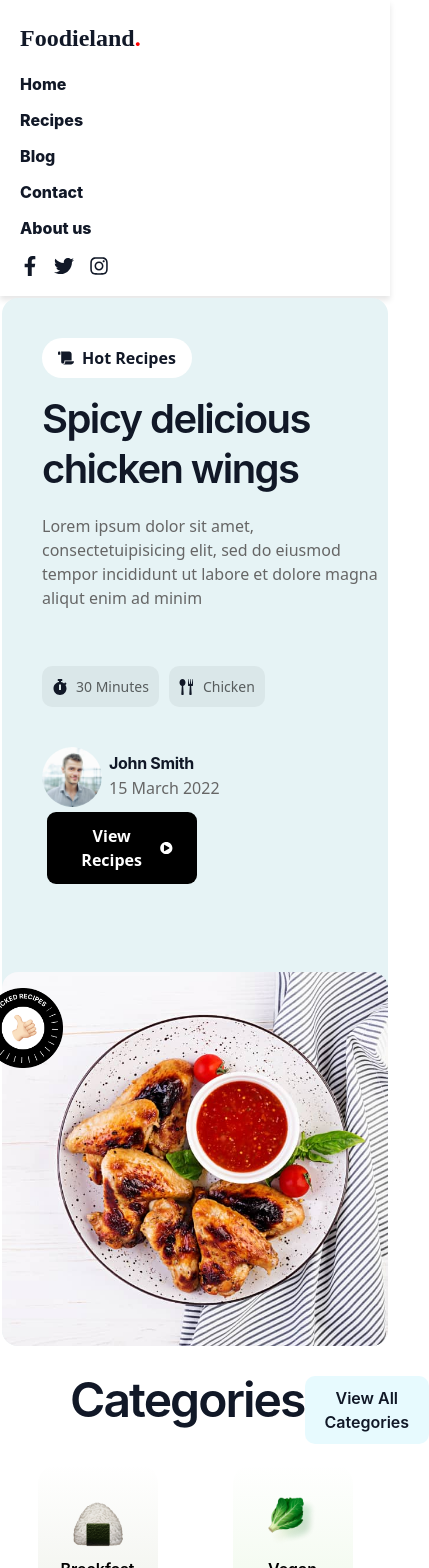
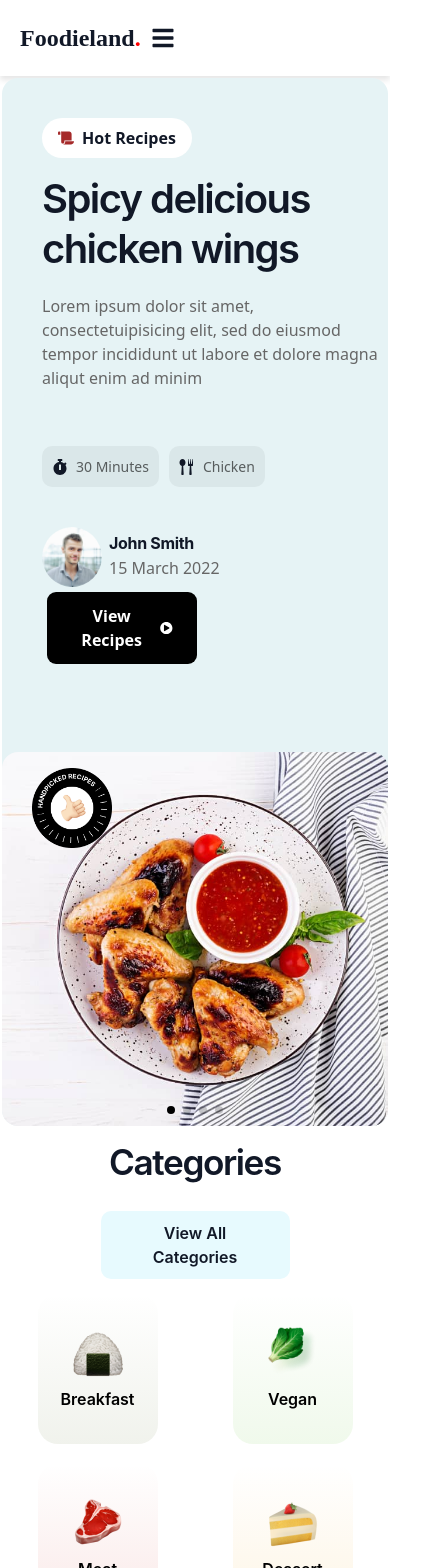
Before and after one commit to baqx/foodieland, a React (Create React App) app: page / in a window 390 px wide. Shown: the top 1568 px of the page, 429 px wide, since content can reach past the window. Built offline with nearby package versions, Linux system fonts and the light colour scheme.

Commit message:
I added the swiper to the herosection
I added a swiper component from swiperjs

```diff
--- a/package.json
+++ b/package.json
@@ -19,6 +19,7 @@
     "react-scripts": "5.0.1",
     "react-social-media-embed": "^2.5.13",
     "styled-components": "^6.1.12",
+    "swiper": "^11.1.9",
     "typescript": "^4.9.5",
     "web-vitals": "^2.1.4"
   },
--- a/src/components/Header.tsx
+++ b/src/components/Header.tsx
@@ -1,19 +1,28 @@
-import React from "react";
-import { FaFacebookF, FaTwitter, FaInstagram } from "react-icons/fa";
+import React, { useState } from "react";
+import { FaFacebookF, FaTwitter, FaInstagram, FaBars, FaTimes } from "react-icons/fa";
 import "../styles/Header.css";
 
 const Header: React.FC = () => {
+  const [isMenuOpen, setIsMenuOpen] = useState(false);
+
+  const toggleMenu = () => {
+    setIsMenuOpen(!isMenuOpen);
+  };
+
   return (
     <header className="header">
       <div className="header-title">
         Foodieland<span style={{ color: "red" }}>.</span>
       </div>
-      <nav className="header-nav">
-        <a href="#">Home</a>
-        <a href="#">Recipes</a>
-        <a href="#">Blog</a>
-        <a href="#">Contact</a>
-        <a href="#">About us</a>
+      <button className="menu-toggle" onClick={toggleMenu}>
+        {isMenuOpen ? <FaTimes /> : <FaBars />}
+      </button>
+      <nav className={`header-nav ${isMenuOpen ? 'open' : ''}`}>
+        <a href="#" onClick={toggleMenu}>Home</a>
+        <a href="#" onClick={toggleMenu}>Recipes</a>
+        <a href="#" onClick={toggleMenu}>Blog</a>
+        <a href="#" onClick={toggleMenu}>Contact</a>
+        <a href="#" onClick={toggleMenu}>About us</a>
       </nav>
       <div className="header-icons">
         <FaFacebookF />
--- a/src/components/HomePage.tsx
+++ b/src/components/HomePage.tsx
@@ -8,13 +8,14 @@ import ChefShowcase from "../components/MainContents/ChefShowcase";
 import InstagramSection from "../components/MainContents/InstagramSection";
 import MoreRecipes from "../components/MainContents/MoreRecipes";
 import NewsletterSignup from "../components/MainContents/NewsletterSignup";
+import HeroSectionSlider from "./MainContents/HeroSectionSlider";
 
 const HomePage: React.FC = () => {
   return (
     <div className="font-sans text-gray-900">
       <Header />
       <main>
-        <HeroSection />
+        <HeroSectionSlider />
         <Categories />
         <Recipes />
         <ChefShowcase />
--- a/src/components/MainContents/HeroSection.tsx
+++ b/src/components/MainContents/HeroSection.tsx
@@ -4,30 +4,46 @@ import { FaPlayCircle, FaScroll, FaStopwatch } from "react-icons/fa";
 import { useNavigate } from "react-router-dom";
 import { ImSpoonKnife } from "react-icons/im";
 
-const HeroSection: React.FC = () => {
+interface HeroSectionProps {
+  title: string;
+  description: string;
+  time: string;
+  category: string;
+  authorName: string;
+  authorDate: string;
+  imageSrc: string;
+}
+
+const HeroSection: React.FC<HeroSectionProps> = ({
+  title,
+  description,
+  time,
+  category,
+  authorName,
+  authorDate,
+  imageSrc,
+}) => {
   const navigate = useNavigate();
+
   return (
     <div className="HeroSection">
       <div className="HeroSection__content">
         <div className="HeroSection__tag">
           <span>
-            <FaScroll />
+            <FaScroll style={{ color: "brown" }} />
           </span>
           <span>Hot Recipes</span>
         </div>
-        <h1 className="HeroSection__title">Spicy delicious chicken wings</h1>
-        <p className="HeroSection__description  my-5">
-          Lorem ipsum dolor sit amet, consectetuipisicing elit, sed do eiusmod
-          tempor incididunt ut labore et dolore magna aliqut enim ad minim
-        </p>
+        <h1 className="HeroSection__title">{title}</h1>
+        <p className="HeroSection__description my-5">{description}</p>
         <div className="HeroSection__meta">
           <div className="HeroSection__chip-Wrapper my-10">
             <div className="HeroSection__chip">
-              <FaStopwatch /> <span>30 Minutes</span>
+              <FaStopwatch /> <span>{time}</span>
             </div>
             <div className="HeroSection__chip">
               <ImSpoonKnife />
-              <span>Chicken</span>
+              <span>{category}</span>
             </div>
           </div>
         </div>
@@ -35,15 +51,14 @@ const HeroSection: React.FC = () => {
           <div className="HeroSection__name-date-avatar self-center">
             <img
               src="images/avatar.png"
-              alt="John Smith"
+              alt={authorName}
               className="HeroSection__author-avatar self-center"
             />
             <div className="HeroSection__meta self-center align-middle">
-              <span className="HeroSection__author-name">John Smith</span>
-              <span className="HeroSection__date">15 March 2022</span>
+              <span className="HeroSection__author-name">{authorName}</span>
+              <span className="HeroSection__date">{authorDate}</span>
             </div>
           </div>
-
           <button
             onClick={() => navigate("/RecipePage")}
             className="HeroSection__cta self-center"
@@ -53,7 +68,7 @@ const HeroSection: React.FC = () => {
         </div>
       </div>
       <div className="HeroSection__image">
-        <img src="images/hero.png" alt="Spicy delicious chicken wings" />
+        <img src={imageSrc} alt={title} />
         <div className="HeroSection__badge">
           <img src="images/Badge.png" alt="Handpicked recipes" />
         </div>
--- /dev/null
+++ b/src/components/MainContents/HeroSectionSlider.tsx
@@ -0,0 +1,71 @@
+import React from "react";
+import { Swiper, SwiperSlide } from "swiper/react";
+
+import "swiper/css";
+import "swiper/css/pagination";
+import "swiper/css/navigation";
+import "../../styles/MainContents/HeroSectionSlider.css";
+
+import { Pagination, Navigation } from "swiper/modules";
+import HeroSection from "./HeroSection";
+
+const HeroSectionSlider: React.FC = () => {
+  return (
+    <Swiper
+      pagination={{
+        clickable: true,
+      }}
+      navigation={true}
+      modules={[Pagination, Navigation]}
+      className="hero-section-slider"
+    >
+      <SwiperSlide>
+        <HeroSection
+          title="Spicy delicious chicken wings"
+          description="Lorem ipsum dolor sit amet, consectetuipisicing elit, sed do eiusmod tempor incididunt ut labore et dolore magna aliqut enim ad minim "
+          time="30 Minutes"
+          category="Chicken"
+          authorDate="15 March 2022"
+          authorName="John Smith"
+          imageSrc="/images/hero.png"
+        />
+      </SwiperSlide>
+      <SwiperSlide>
+        <HeroSection
+          title="Savory Garlic Parmesan Wings"
+          description="Juicy wings tossed in a creamy garlic parmesan sauce that will make your taste buds dance."
+          time="45 Minutes"
+          category="Appetizers"
+          authorDate="22 June 2023"
+          authorName="Jane Doe"
+          imageSrc="/images/recipes/pancake.png"
+        />
+      </SwiperSlide>
+      <SwiperSlide>
+        <HeroSection
+          title="Big and Juicy Wagyu Beef Cheeseburger"
+          description="Big and Juicy Wagyu Beef Cheeseburger"
+          time="30 Minutes"
+          category="Snack"
+          authorDate="15 March 2022"
+          authorName="John Smith"
+          imageSrc="/images/morerecipes/wagyu-beef.png"
+        />
+      </SwiperSlide>
+
+      <SwiperSlide>
+        <HeroSection
+          title="Fresh Lime Roasted Salmon with Ginger Sauce"
+          description="Fresh Lime Roasted Salmon with Ginger Sauce"
+          time="30 Minutes"
+          category="Healthy"
+          authorDate="15 March 2022"
+          authorName="John Smith"
+          imageSrc="/images/recipes/salmon.png"
+        />
+      </SwiperSlide>
+    </Swiper>
+  );
+};
+
+export default HeroSectionSlider;
--- a/src/components/MainContents/RecipeCard.tsx
+++ b/src/components/MainContents/RecipeCard.tsx
@@ -7,7 +7,6 @@ interface RecipeCardProps {
   title: string;
   time: string;
   category: string;
-
 }
 
 const RecipeCard: React.FC<RecipeCardProps> = ({
@@ -15,13 +14,15 @@ const RecipeCard: React.FC<RecipeCardProps> = ({
   title,
   time,
   category,
-
 }) => {
   return (
     <div className="recipe-card">
       <img src={image} alt={title} className="recipe-image" />
       <div className="recipe-content">
         <h3 className="recipe-title">{title}</h3>
+
+        {/* Conditionally render recipe icons so that it wont show the icons if it is an ad */}
+        {time !== "" && (
           <div className="recipe-info">
             <span className="recipe-time">
               <FaClock /> {time}
@@ -31,6 +32,7 @@ const RecipeCard: React.FC<RecipeCardProps> = ({
               <span className="recipe-category">{category}</span>
             </div>
           </div>
+        )}
       </div>
     </div>
   );
--- a/src/styles/Header.css
+++ b/src/styles/Header.css
@@ -24,7 +24,6 @@
   transition: color 0.3s;
   font-family: "Inter", sans-serif;
   font-weight: 800;
-  transition: 0.3s;
 }
 
 .header-nav a:hover {
@@ -38,20 +37,47 @@
   margin-right: 8px;
 }
 
+.menu-toggle {
+  display: none;
+  background: none;
+  border: none;
+  font-size: 1.5rem;
+  cursor: pointer;
+}
+
 /* Media Queries for responsiveness */
 @media (max-width: 768px) {
   .header {
-    flex-direction: column;
-    align-items: flex-start;
+    display: flex;
+    flex-direction: row;
+    justify-content: space-around !important;
+    gap: 10px;
+    align-items: normal;
+  }
+
+  .menu-toggle {
+    display: block;
+    order: 2;
   }
 
   .header-nav {
     flex-direction: column;
-    gap: 0.75rem;
-    margin-top: 1rem;
+    position: fixed;
+    top: 0;
+    right: -100%;
+    width: 70%;
+    height: 100vh;
+    background-color: white;
+    padding: 2rem;
+    transition: right 0.3s ease-in-out;
+    z-index: 1000;
+  }
+
+  .header-nav.open {
+    right: 0;
   }
 
   .header-icons {
-    margin-top: 1rem;
+    display: none;
   }
 }
--- a/src/styles/MainContents/Categories.css
+++ b/src/styles/MainContents/Categories.css
@@ -36,9 +36,22 @@
 }
 .section-title {
   font-family: Inter;
-  font-size: 48px;
+  font-size: 2.2em;
   font-weight: 600;
   line-height: 58.09px;
   letter-spacing: -0.04em;
   text-align: left;
 }
+
+@media (max-width: 768px) {
+  .section-title-wrapper {
+    display: flex;
+    flex-direction: column;
+    justify-content: space-between;
+    align-items: center;
+    margin: 5px 6px;
+  }
+  .view-all-button {
+    max-width: 50%;
+  }
+}
--- a/src/styles/MainContents/HeroSection.css
+++ b/src/styles/MainContents/HeroSection.css
@@ -121,12 +121,15 @@
 .HeroSection__image {
   flex: 1;
   position: relative;
+  justify-content: center;
+  align-items: center;
 }
 
 .HeroSection__image img {
   width: 100%;
-  height: auto;
+  height: 100%;
   border-radius: 1rem;
+  max-height: 640px;
 }
 
 .HeroSection__badge {
@@ -153,7 +156,11 @@
     padding-right: 0;
     margin-bottom: 2rem;
   }
-
+  .HeroSection__image img {
+    width: 100%;
+    height: 100%;
+    border-radius: 1rem;
+  }
   .HeroSection__title {
     font-size: 2rem;
   }
@@ -172,4 +179,12 @@
     margin: 5px;
     max-width: 150px;
   }
+  .HeroSection__badge {
+    position: absolute;
+    top: 1rem;
+    right: 1rem;
+    left: 30px;
+    width: 5rem;
+    height: 5rem;
+  }
 }
--- /dev/null
+++ b/src/styles/MainContents/HeroSectionSlider.css
@@ -0,0 +1,26 @@
+.hero-section-slider {
+  width: 100%;
+  height: auto;
+}
+
+.hero-section-slider .swiper-slide {
+  display: flex;
+  justify-content: center;
+  align-items: center;
+}
+
+.hero-section-slider .swiper-button-next,
+.hero-section-slider .swiper-button-prev {
+  color: #000;
+}
+
+.hero-section-slider .swiper-pagination-bullet {
+  background: #000;
+}
+
+@media (max-width: 768px) {
+  .hero-section-slider .swiper-button-next,
+  .hero-section-slider .swiper-button-prev {
+    display: none;
+  }
+}
```
Also changed, not shown: 1 other file (tests, documents, lock files or other folders). Lines whose indentation alone changed are shown as unchanged.
